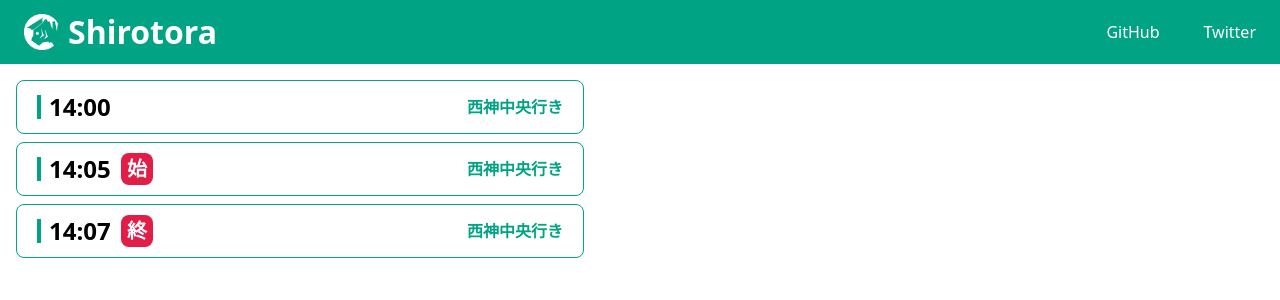
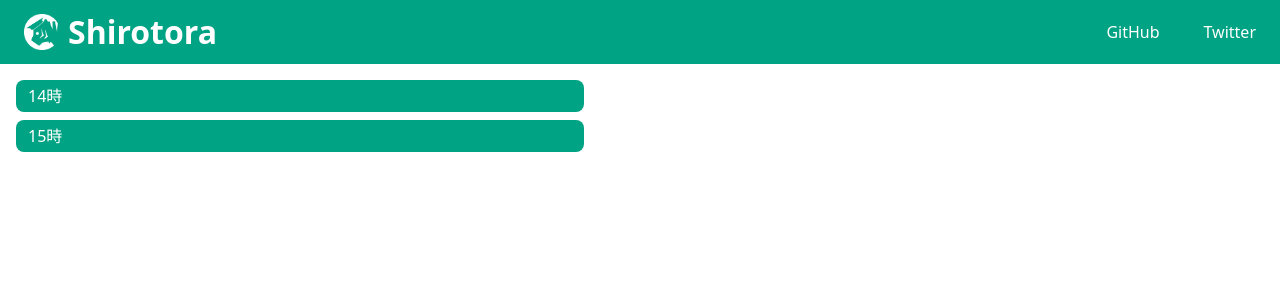
Before and after one commit to tosuri13/shirotora, a Next.js app: page / in a window 1280 px wide. Shown: the top 300 px of the page. Built offline with nearby package versions, Linux system fonts and the light colour scheme; some icons are missing.

Commit message:
:sparkles: アコーディオンを追加

```diff
--- a/package.json
+++ b/package.json
@@ -10,7 +10,7 @@
   },
   "dependencies": {
     "@icons-pack/react-simple-icons": "^12.8.0",
-    "date-fns": "^4.1.0",
+    "@radix-ui/react-accordion": "^1.2.10",
     "next": "15.3.2",
     "react": "^19.0.0",
     "react-dom": "^19.0.0"
--- a/src/app/page.tsx
+++ b/src/app/page.tsx
@@ -1,11 +1,22 @@
-import { TimeCard } from "@/components/TimeCard";
+import { TimeAccordion } from "@/components/TimeAccordion";
 
 export default function AppPage() {
+  const timeTable = {
+    "14時": [
+      { time: "14:00", to: "西神中央" },
+      { time: "14:05", to: "西神中央", isFirst: true },
+      { time: "14:07", to: "西神中央", isFirst: true },
+    ],
+    "15時": [
+      { time: "15:00", to: "西神中央" },
+      { time: "15:05", to: "西神中央" },
+      { time: "15:07", to: "西神中央" },
+    ],
+  };
+
   return (
-    <div className="flex h-full w-[600px] flex-col gap-[8px] p-[16px]">
-      <TimeCard time="14:00" to="西神中央" />
-      <TimeCard time="14:05" to="西神中央" isFirst />
-      <TimeCard time="14:07" to="西神中央" isLast />
+    <div className="flex h-full w-[600px] p-[16px]">
+      <TimeAccordion timeTable={timeTable} />
     </div>
   );
 }
--- /dev/null
+++ b/src/components/TimeAccordion/index.tsx
@@ -0,0 +1,31 @@
+import { TimeCard } from "@/components/TimeCard";
+import type { Record } from "@/types/Time";
+import {
+  AccordionContent,
+  Item as AccordionItem,
+  Root as AccordionRoot,
+  AccordionTrigger,
+} from "@radix-ui/react-accordion";
+
+export type TimeAccordionProps = {
+  timeTable: { [key: string]: Record[] };
+};
+
+export const TimeAccordion = ({ timeTable }: TimeAccordionProps) => {
+  return (
+    <AccordionRoot className="flex w-full flex-col gap-[8px]" type="multiple">
+      {Object.entries(timeTable).map(([baseTime, records]) => (
+        <AccordionItem key={baseTime} value={baseTime}>
+          <AccordionTrigger className="h-[32px] w-full rounded-[8px] bg-theme-primary px-[12px] text-left text-white">
+            {baseTime}
+          </AccordionTrigger>
+          <AccordionContent className="flex w-full flex-col gap-[8px] data-[state=open]:mt-[8px]">
+            {records.map((record) => (
+              <TimeCard key={record.time} record={record} />
+            ))}
+          </AccordionContent>
+        </AccordionItem>
+      ))}
+    </AccordionRoot>
+  );
+};
--- a/src/components/TimeCard/index.tsx
+++ b/src/components/TimeCard/index.tsx
@@ -1,28 +1,29 @@
+import type { Record } from "@/types/Time";
+
 export type TimeCardProps = {
-  time: string;
-  to: string;
-  isFirst?: boolean;
-  isLast?: boolean;
+  record: Record;
 };
 
-export const TimeCard = ({ time, to, isFirst, isLast }: TimeCardProps) => {
+export const TimeCard = ({ record }: TimeCardProps) => {
   return (
     <div className="flex w-full items-center justify-between rounded-[8px] border border-theme-primary bg-white px-[20px] py-[8px]">
       <div className="flex items-center gap-[8px]">
         <span className="h-[24px] w-[4px] bg-theme-primary" />
-        <p className="w-[64px] font-semibold text-[24px] text-black">{time}</p>
-        {isFirst && (
+        <p className="w-[64px] font-semibold text-[24px] text-black">
+          {record.time}
+        </p>
+        {record.isFirst && (
           <div className="flex size-[32px] items-center justify-center rounded-[8px] bg-rose-600">
             <p className="font-bold text-[20px] text-white">始</p>
           </div>
         )}
-        {isLast && (
+        {record.isLast && (
           <div className="flex size-[32px] items-center justify-center rounded-[8px] bg-rose-600">
             <p className="font-bold text-[20px] text-white">終</p>
           </div>
         )}
       </div>
-      <p className="font-semibold text-[16px] text-theme-primary">{`${to}行き`}</p>
+      <p className="font-semibold text-[16px] text-theme-primary">{`${record.to}行き`}</p>
     </div>
   );
 };
--- /dev/null
+++ b/src/types/Time.ts
@@ -0,0 +1,6 @@
+export type Record = {
+  time: string;
+  to: string;
+  isFirst?: boolean;
+  isLast?: boolean;
+};
```
Also changed, not shown: 1 other file (tests, documents, lock files or other folders).
